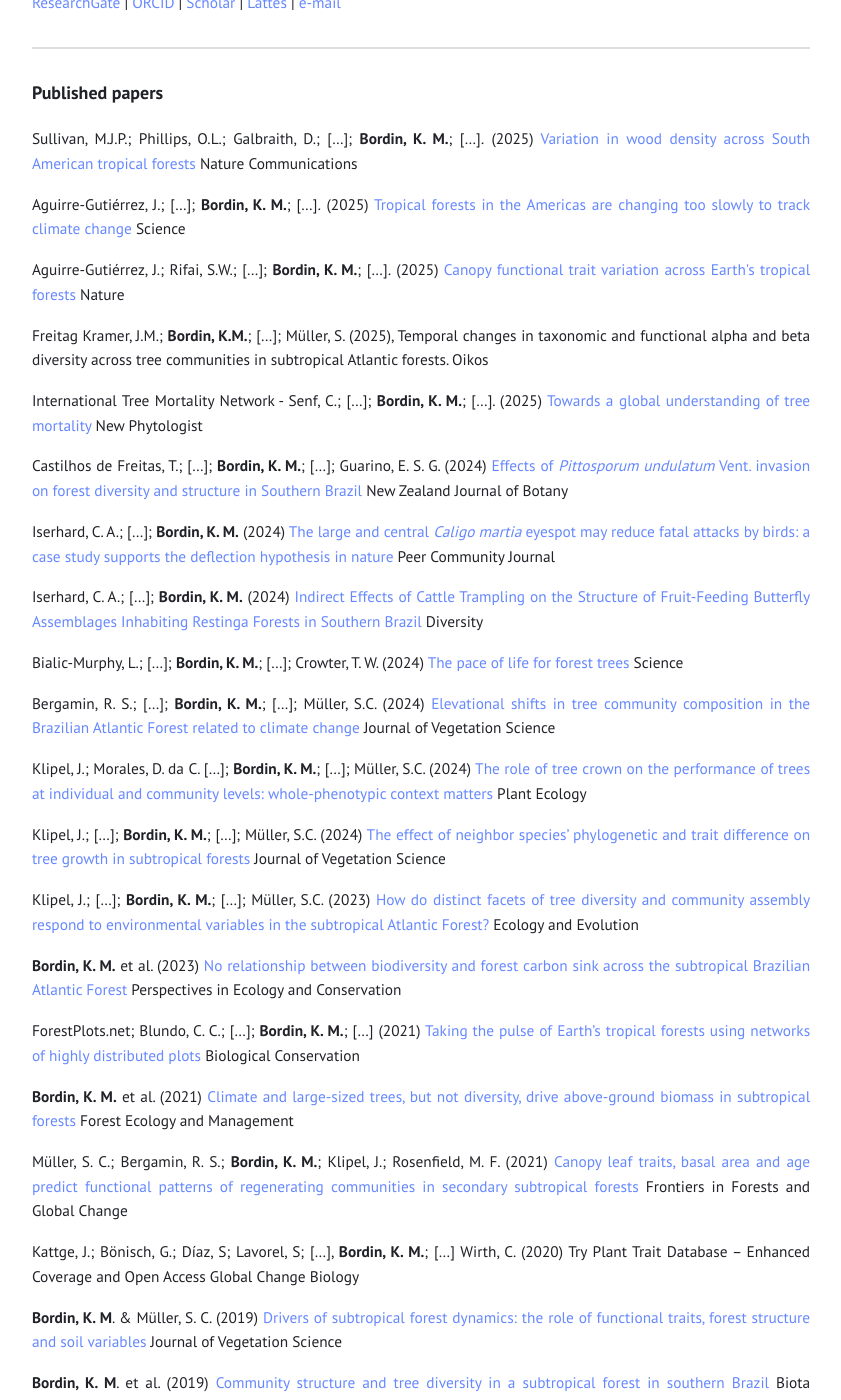
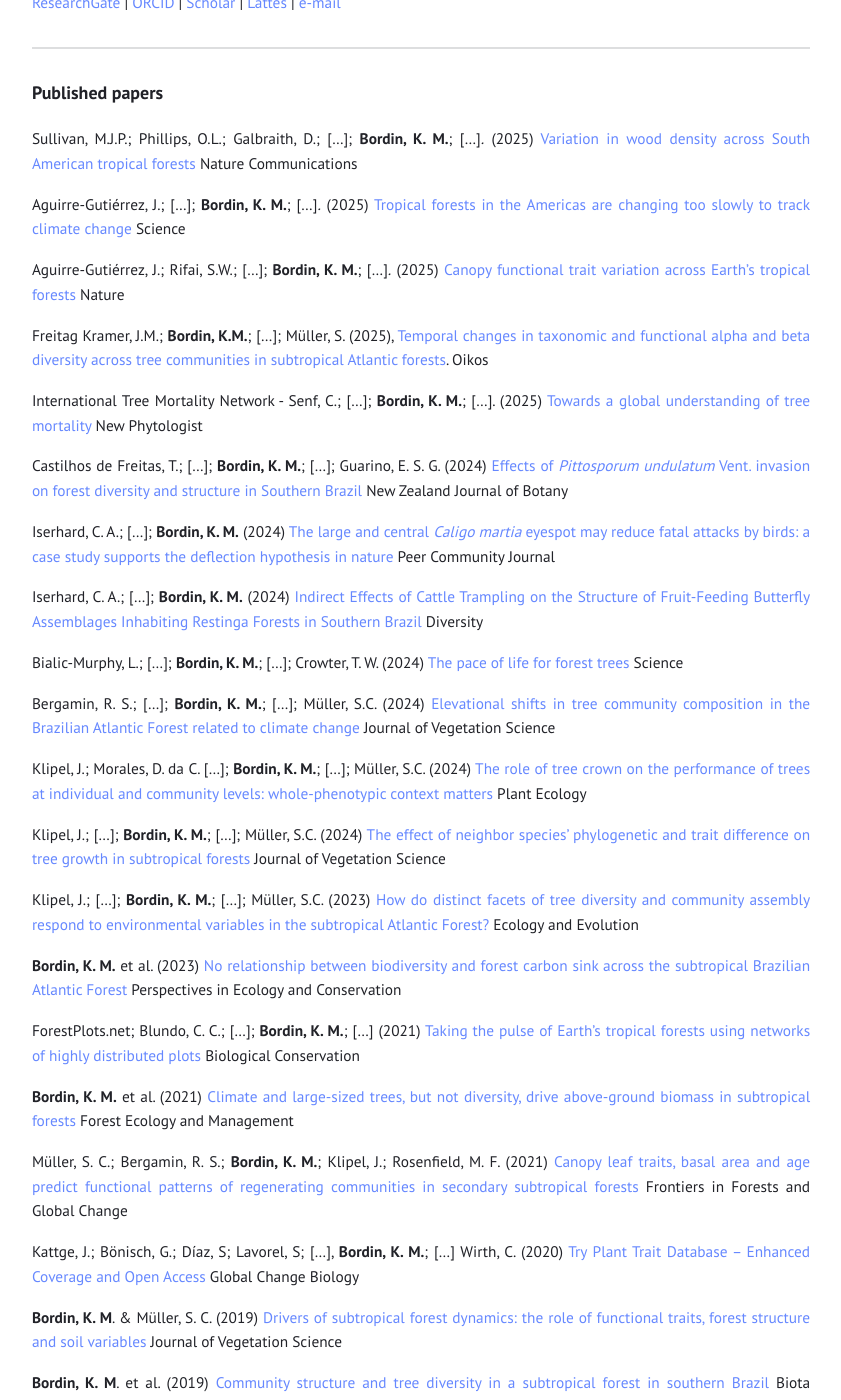
Before and after one commit to kmbordin/kmbordin.github.io, a Jekyll site: the page built from publications.md, in a window 1280 px wide and 1400 px high, scrolled down 195 px. Shown: the whole window, without its empty margins (219-1060 px from the left). Built offline with Jekyll 4.4.1, drawn with Linux system fonts in a browser that asks for light colours; our own code applies the rules of GitHub Pages for plain Markdown files; some of the changed lines change nothing that is shown.

Commit message:
add missing links

```diff
--- a/publications.md
+++ b/publications.md
@@ -12,9 +12,9 @@ Sullivan, M.J.P.; Phillips, O.L.; Galbraith, D.; [...]; **Bordin, K. M.**; [...]
 
 Aguirre-Gutiérrez, J.; [...]; **Bordin, K. M.**; [...]*.* (2025) [Tropical forests in the Americas are changing too slowly to track climate change](https://www.science.org/doi/10.1126/science.adl5414) Science
 
-Aguirre-Gutiérrez, J.; Rifai, S.W.; [...]; **Bordin, K. M.**; [...]*.* (2025) [Canopy functional trait variation across Earth\'s tropical forests](https://doi.org/10.1038/s41586-025-08663-2) Nature
+Aguirre-Gutiérrez, J.; Rifai, S.W.; [...]; **Bordin, K. M.**; [...]*.* (2025) [Canopy functional trait variation across Earth's tropical forests](https://doi.org/10.1038/s41586-025-08663-2) Nature
 
-Freitag Kramer, J.M.; **Bordin, K.M.**; [...]; Müller, S. (2025), Temporal changes in taxonomic and functional alpha and beta diversity across tree communities in subtropical Atlantic forests. Oikos
+Freitag Kramer, J.M.; **Bordin, K.M.**; [...]; Müller, S. (2025), [Temporal changes in taxonomic and functional alpha and beta diversity across tree communities in subtropical Atlantic forests](https://doi.org/10.1111/oik.10961). Oikos
 
 International Tree Mortality Network - Senf, C.; [...]; **Bordin, K. M.**; [...]. (2025) [Towards a global understanding of tree mortality](https://nph.onlinelibrary.wiley.com/doi/full/10.1111/nph.20407) New Phytologist
 
@@ -42,7 +42,7 @@ ForestPlots.net; Blundo, C. C.; [...]; **Bordin, K. M.**; [...] (2021) [Taking t
 
 Müller, S. C.; Bergamin, R. S.; **Bordin, K. M.**; Klipel, J.; Rosenfield, M. F. (2021) [Canopy leaf traits, basal area and age predict functional patterns of regenerating communities in secondary subtropical forests](https://doi.org/10.3389/ffgc.2021.572864) Frontiers in Forests and Global Change
 
-Kattge, J.; Bönisch, G.; Díaz, S; Lavorel, S; [...], **Bordin, K. M.**; [...] Wirth, C. (2020) Try Plant Trait Database -- Enhanced Coverage and Open Access Global Change Biology
+Kattge, J.; Bönisch, G.; Díaz, S; Lavorel, S; [...], **Bordin, K. M.**; [...] Wirth, C. (2020) [Try Plant Trait Database -- Enhanced Coverage and Open Access](https://doi.org/10.1111/gcb.14904) Global Change Biology
 
 **Bordin, K. M**. & Müller, S. C. (2019) [Drivers of subtropical forest dynamics: the role of functional traits, forest structure and soil variables](https://doi.org/10.1111/jvs.12811) Journal of Vegetation Science
 
```
